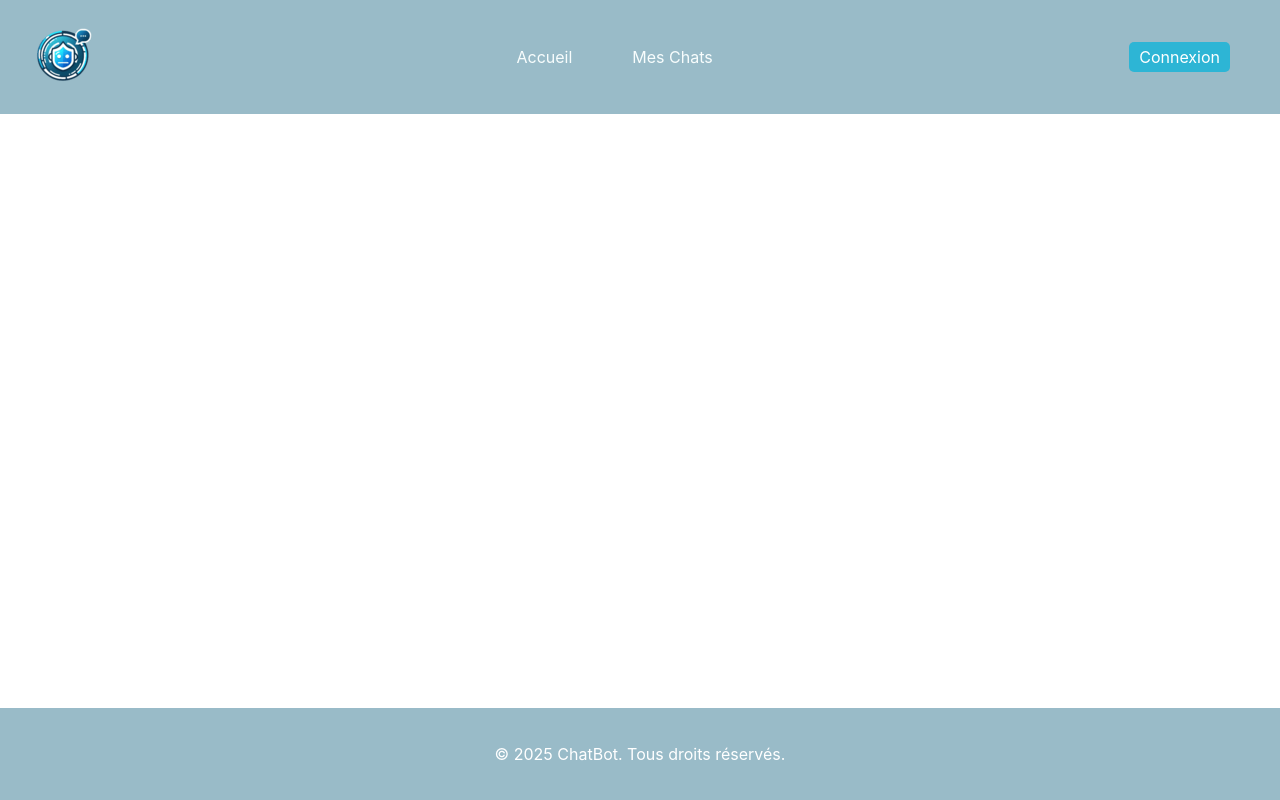
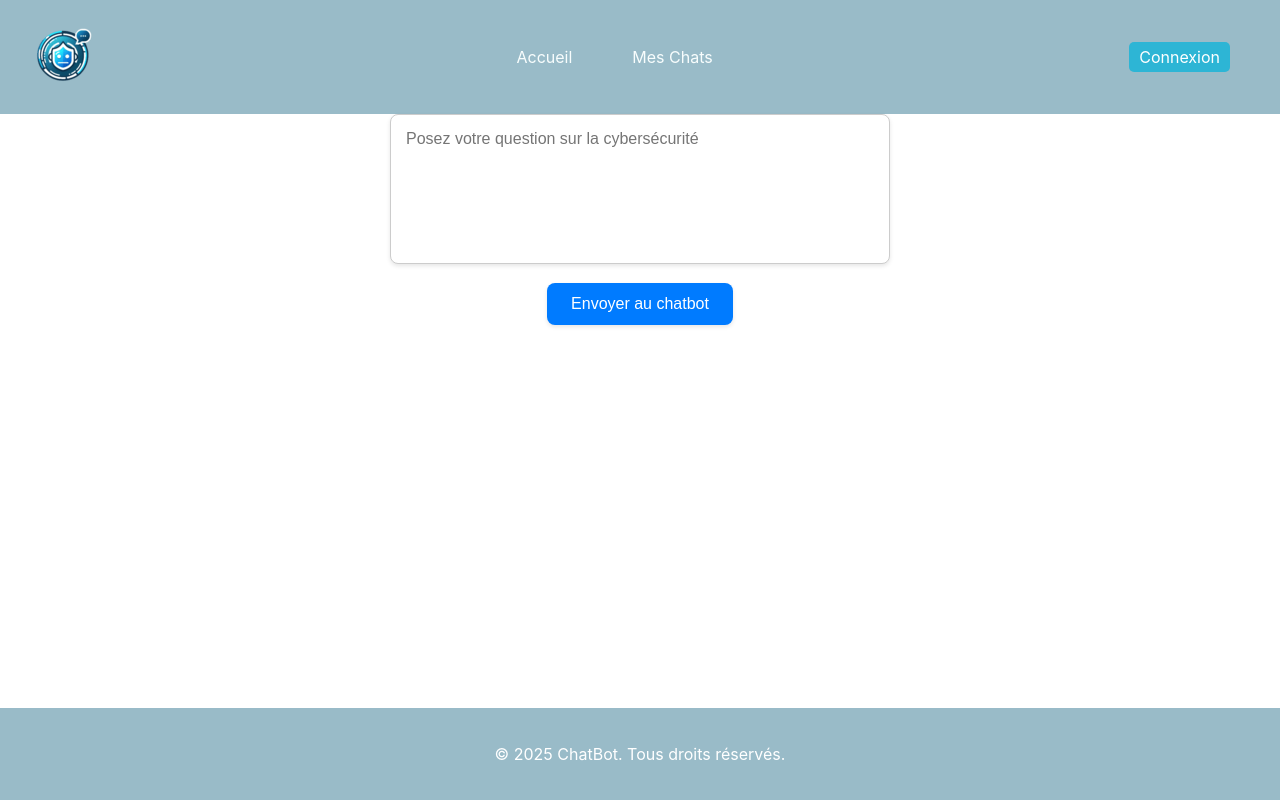
Before and after one commit to romainbrossault/Chatbot, a React (Create React App) app in the folder Frontend/frontend/: page / in a window 1280 px wide. Built offline with nearby package versions, Linux system fonts and the light colour scheme.

Commit message:
backend API + main page

```diff
--- a/Frontend/frontend/package.json
+++ b/Frontend/frontend/package.json
@@ -3,7 +3,12 @@
   "version": "0.1.0",
   "private": true,
   "dependencies": {
+    "@xenova/transformers": "^2.17.2",
+    "cors": "^2.8.5",
     "cra-template": "1.2.0",
+    "dotenv": "^16.4.7",
+    "express": "^4.21.2",
+    "mysql2": "^3.12.0",
     "react": "^19.0.0",
     "react-dom": "^19.0.0",
     "react-router-dom": "^7.1.5",
--- a/Frontend/frontend/src/Pages/Accueil.js
+++ b/Frontend/frontend/src/Pages/Accueil.js
@@ -1,9 +1,27 @@
-import React from "react";
+import React, { useState } from "react";
+import "./styles/accueil.css";
 
 export const Accueil = () => {
-    return
-        <div>Coucou
+    const [message, setMessage] = useState("");
+
+    const handleSendMessage = () => {
+        // Logic to send message to chatbot
+        console.log("Message sent to chatbot:", message);
+    };
+
+    return (
+        <div className="container">
+            <div className="textarea-container">
+                <textarea
+                    placeholder="Posez votre question sur la cybersécurité"
+                    value={message}
+                    onChange={(e) => setMessage(e.target.value)}
+                />
+                <br />
+                <button onClick={handleSendMessage}>Envoyer au chatbot</button>
+            </div>
         </div>
+    );
 };
 
 export default Accueil;
--- /dev/null
+++ b/Frontend/frontend/src/Pages/styles/accueil.css
@@ -0,0 +1,53 @@
+.container {
+    margin-top: 500px;
+    display: flex;
+    flex-direction: column;
+    align-items: center;
+    justify-content: center;
+    padding: 20px;
+    box-sizing: border-box;
+}
+
+h1 {
+    margin-bottom: 20px;
+    color: #333;
+    font-family: Arial, sans-serif;
+}
+
+.textarea-container {
+    width: 100%;
+    max-width: 500px;
+    text-align: center;
+}
+
+textarea {
+    width: 100%;
+    height: 150px;
+    padding: 15px;
+    border: 1px solid #ccc;
+    border-radius: 8px;
+    resize: none;
+    box-sizing: border-box;
+    font-family: Arial, sans-serif;
+    font-size: 16px;
+    background-color: #fff;
+    box-shadow: 0 2px 4px rgba(0, 0, 0, 0.1);
+}
+
+button {
+    margin-top: 15px;
+    padding: 12px 24px;
+    border: none;
+    border-radius: 8px;
+    background-color: #007bff;
+    color: white;
+    cursor: pointer;
+    font-family: Arial, sans-serif;
+    font-size: 16px;
+    box-shadow: 0 2px 4px rgba(0, 0, 0, 0.1);
+    transition: background-color 0.3s ease;
+}
+
+button:hover {
+    background-color: #0056b3;
+}
```
Also changed, not shown: Frontend/frontend/src/CSS/accueil.css (deleted, +0 -49 lines), 2 other files (tests, documents, lock files or other folders).
